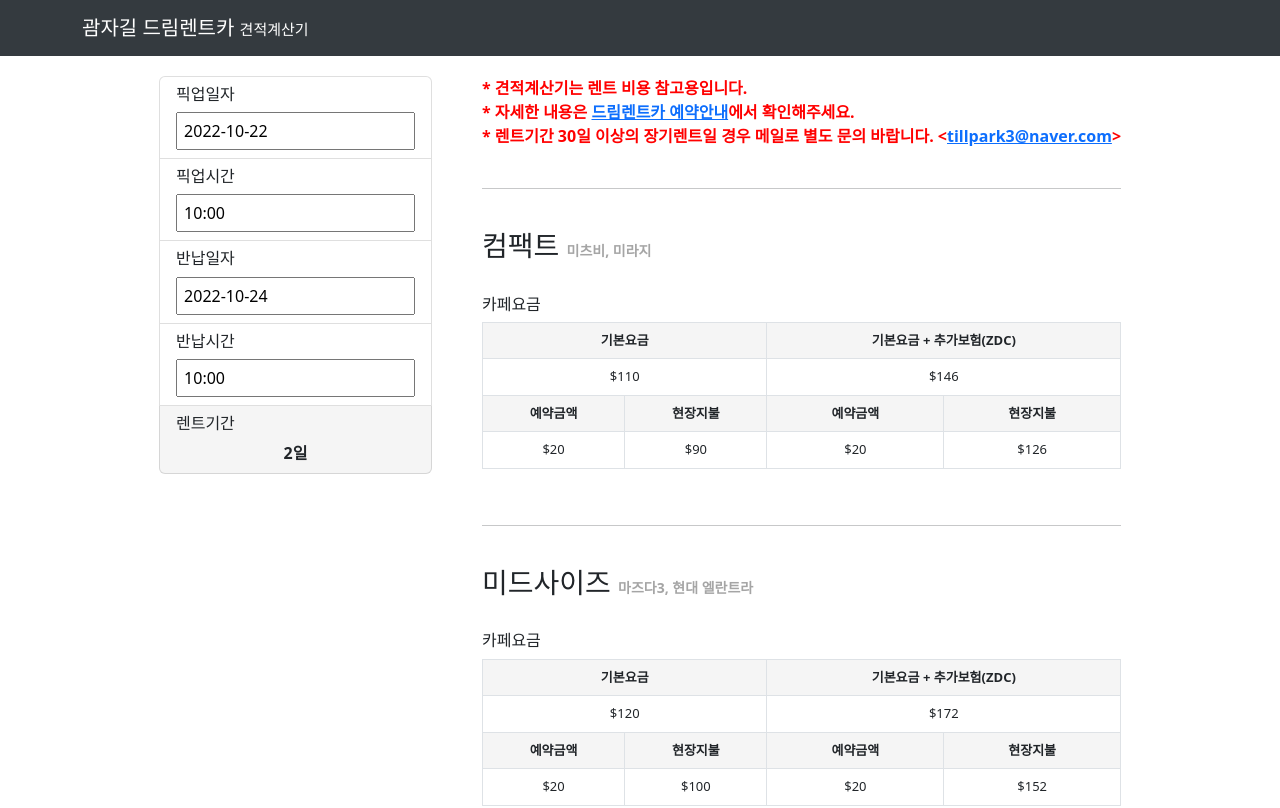
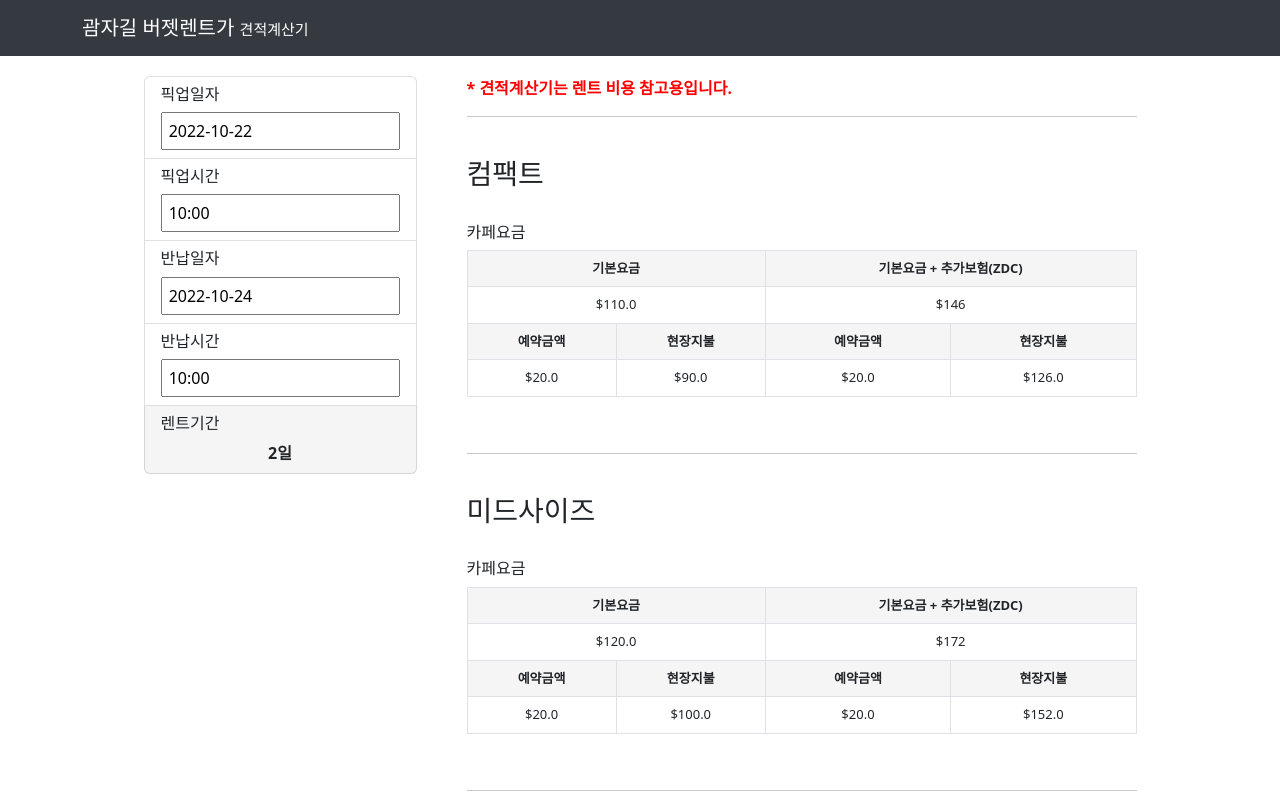
Before and after one commit to onmay16/carrental, a React (Create React App) app in the folder carrental/: page / in a window 1280 px wide. Shown: the top 808 px of the page. Built offline with nearby package versions, Linux system fonts and the light colour scheme.

Commit message:
feedback upate

```diff
--- a/carrental/src/App.js
+++ b/carrental/src/App.js
@@ -20,7 +20,7 @@ function App() {
 
   const [minTime, setMinTime] = useState(new Date());
   const [maxTime, setMaxTime] = useState(new Date());
-  const [excludedTime, setExcludedTime] = useState([]);
+  // const [excludedTime, setExcludedTime] = useState([]);
 
   const [days, setDays] = useState(0);
   const [hours, setHours] = useState(0);
@@ -31,13 +31,15 @@ function App() {
     const calculatedDays = Math.floor(totalHours / 24)
     const calculatedHours = (totalHours % 24).toFixed(1);
 
-    if (calculatedHours >= 7) {
-      setDays(calculatedDays+1);
-      setHours(0);
-    } else {
-      setDays(calculatedDays)
-      setHours(calculatedHours)
-    }
+    // if (calculatedHours >= 7) {
+    //   setDays(calculatedDays+1);
+    //   setHours(0);
+    // } else {
+    //   setDays(calculatedDays)
+    //   setHours(calculatedHours)
+    // }
+    setDays(calculatedDays)
+    setHours(calculatedHours)
   }
 
   useEffect(() => {
@@ -56,17 +58,17 @@ function App() {
     maxTime.setHours(18);
     maxTime.setMinutes(30);
 
-    const notAvailableTime = []
-    for (let count = 3; count < 8; count += 0.5) {
-      let time = new Date()
-      if (count % 1 !== 0) {
-        time.setHours(Math.floor(count), 30, 0);
-      } else {
-        time.setHours(Math.floor(count), 0, 0);
-      }
-      notAvailableTime.push(time);
-    };
-    setExcludedTime(notAvailableTime);
+    // const notAvailableTime = []
+    // for (let count = 3; count < 8; count += 0.5) {
+    //   let time = new Date()
+    //   if (count % 1 !== 0) {
+    //     time.setHours(Math.floor(count), 30, 0);
+    //   } else {
+    //     time.setHours(Math.floor(count), 0, 0);
+    //   }
+    //   notAvailableTime.push(time);
+    // };
+    // setExcludedTime(notAvailableTime);
   }, [])
 
   useEffect(() => {
@@ -91,7 +93,7 @@ function App() {
       <Navbar style={{ backgroundColor:'#343A3F' }}>
         <Container>
           <Navbar.Brand>
-            <span style={{ color:'#FFFFFF' }}>괌자길 드림렌트카 </span>
+            <span style={{ color:'#FFFFFF' }}>괌자길 버젯렌트가 </span>
             <span style={{ fontSize: "15px", color:'#FFFFFF' }}>견적계산기</span>
           </Navbar.Brand>
         </Container>
@@ -131,8 +133,8 @@ function App() {
                 showTimeSelect
                 showTimeSelectOnly
                 dateFormat=" HH:mm"
-                minTime={minTime}
-                maxTime={maxTime}
+                // minTime={minTime}
+                // maxTime={maxTime}
                 timeIntervals={30}
                 popperProps={{
                   positionFixed: true
@@ -173,7 +175,7 @@ function App() {
                 showTimeSelect
                 showTimeSelectOnly
                 timeIntervals={30}
-                excludeTimes={excludedTime}
+                // excludeTimes={excludedTime}
                 popperProps={{
                   positionFixed: true
                 }}
@@ -195,16 +197,12 @@ function App() {
             </ListGroup.Item>
           </ListGroup>
           <div className='space'/>
-          <div style={{ margin:'auto' }}>
+          <div style={{ margin:'auto', width:'670px' }}>
             <div style={{ textAlign:'left', color: 'red', fontWeight:600 }}>
               <div>* 견적계산기는 렌트 비용 참고용입니다.</div>
-              <div>* 자세한 내용은 <a href='https://cafe.naver.com/guamfree/335157'>드림렌트카 예약안내</a>에서 확인해주세요.</div>
-              <div>* 렌트기간 30일 이상의 장기렌트일 경우 메일로 별도 문의 바랍니다. &lt;<a href='mailto:tillpark3@naver.com'>tillpark3@naver.com</a>&gt;</div>
             </div>
-            <br />
             <PriceTable
               category="컴팩트"
-              cars="미츠비, 미라지"
               reservePrice={10} // 예약금액
               onSitePay={45} // 현장지불
               onSitePayInsurance={63} // 현장지불 (+보험)
@@ -214,7 +212,6 @@ function App() {
               hours={hours} />
             <PriceTable
               category="미드사이즈"
-              cars="마즈다3, 현대 엘란트라"
               reservePrice={10}
               onSitePay={50}
               onSitePayInsurance={76}
@@ -224,7 +221,6 @@ function App() {
               hours={hours} />
             <PriceTable
               category="풀사이즈"
-              cars="마즈다6"
               reservePrice={10}
               onSitePay={59}
               onSitePayInsurance={85}
@@ -234,7 +230,6 @@ function App() {
               hours={hours} />
             <PriceTable
               category="SUV"
-              cars="마즈다 CX5"
               reservePrice={11}
               onSitePay={66}
               onSitePayInsurance={78}
@@ -244,7 +239,6 @@ function App() {
               hours={hours} />
             <PriceTable
               category="미니밴"
-              cars=""
               reservePrice={20}
               onSitePay={145}
               onSitePayInsurance={165}
--- a/carrental/src/PriceTable.js
+++ b/carrental/src/PriceTable.js
@@ -1,3 +1,4 @@
+import { useState, useEffect } from 'react';
 import Table from 'react-bootstrap/Table';
 
 function PriceTable(props) {
@@ -7,8 +8,7 @@ function PriceTable(props) {
       <hr />
       <br />
       <h3 style={{ textAlign:'left', fontWeight:500 }}>
-        {props.category}&nbsp;
-        <small style={{ fontSize:'14px', color:'#A5A5A5', fontWeight:600 }}>{props.cars}</small>
+        {props.category}
       </h3>
       <br />
       <h6>카페요금</h6>
@@ -21,8 +21,8 @@ function PriceTable(props) {
         </thead>
         <tbody>
           <tr>
-            <td colSpan={2}>${props.reservePrice*props.days+props.onSitePay*props.days}</td>
-            <td colSpan={2}>${props.reservePrice*props.days+props.onSitePayInsurance*props.days}</td>
+            <td colSpan={2}>${props.hours > 0 ? (props.reservePrice*props.days+props.onSitePay*(props.days+1)).toFixed(1):(props.reservePrice*props.days+props.onSitePay*props.days).toFixed(1)}</td>
+            <td colSpan={2}>${props.hours > 0 ? ((props.reservePrice+props.onSitePayInsurance)*(props.days+1)):((props.reservePrice+props.onSitePayInsurance)*(props.days))}</td>
           </tr>
         </tbody>
         <thead>
@@ -35,10 +35,10 @@ function PriceTable(props) {
         </thead>
         <tbody>
           <tr>
-            <td>${props.reservePrice*props.days}</td>
-            <td>${props.onSitePay*props.days+10*props.hours}</td>
-            <td>${props.reservePrice*props.days}</td>
-            <td>${props.onSitePayInsurance*props.days+10*props.hours}</td>
+            <td id='price1'>${props.hours > 0 ? (props.reservePrice*(props.days+1)).toFixed(1):(props.reservePrice*props.days).toFixed(1)}</td>
+            <td id='price2'>${props.hours > 0 ? (props.onSitePay*(props.days+1)).toFixed(1):(props.onSitePay*(props.days)).toFixed(1)}</td>
+            <td id='insurance-price1'>${props.hours > 0 ? (props.reservePrice*(props.days+1)).toFixed(1):(props.reservePrice*props.days).toFixed(1)}</td>
+            <td id='insurance-price2'>${props.hours > 0 ? (props.onSitePayInsurance*(props.days+1)).toFixed(1):(props.onSitePayInsurance*(props.days)).toFixed(1)}</td>
           </tr>
         </tbody>
       </Table>
```
